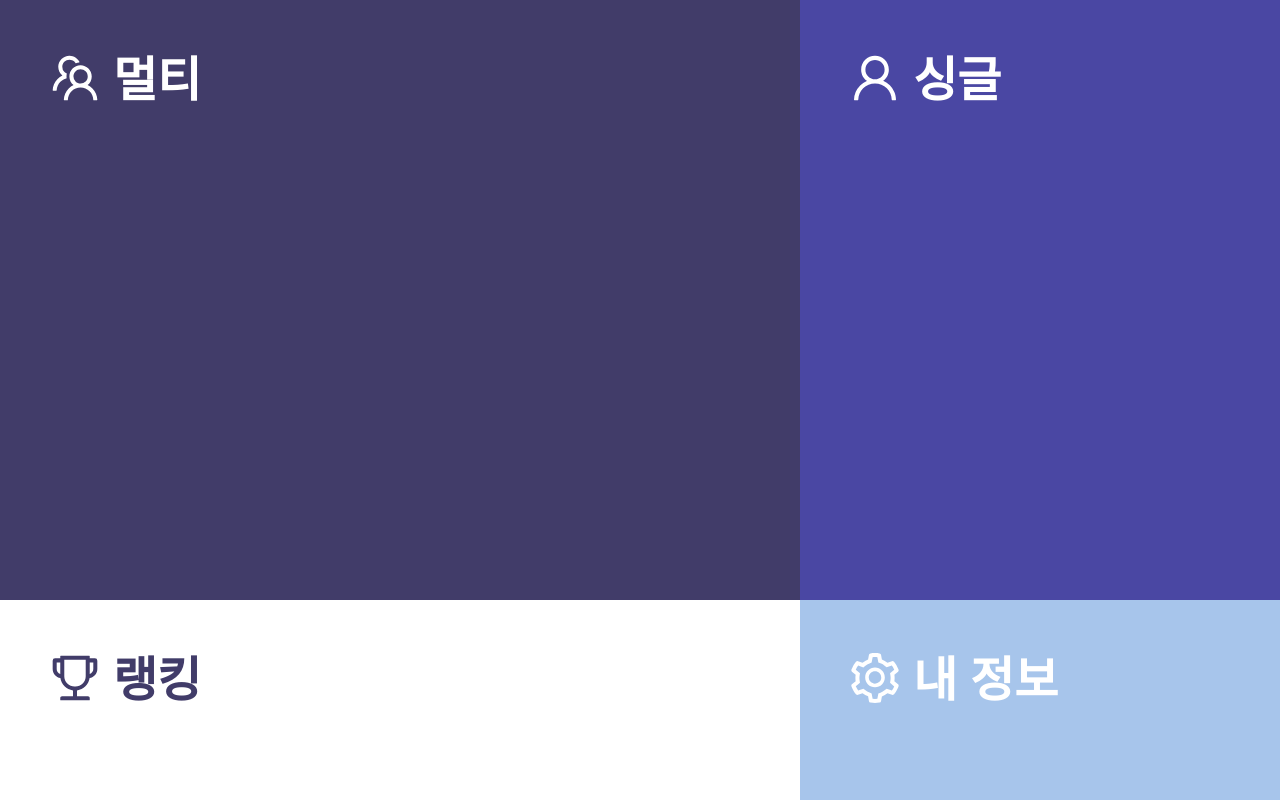
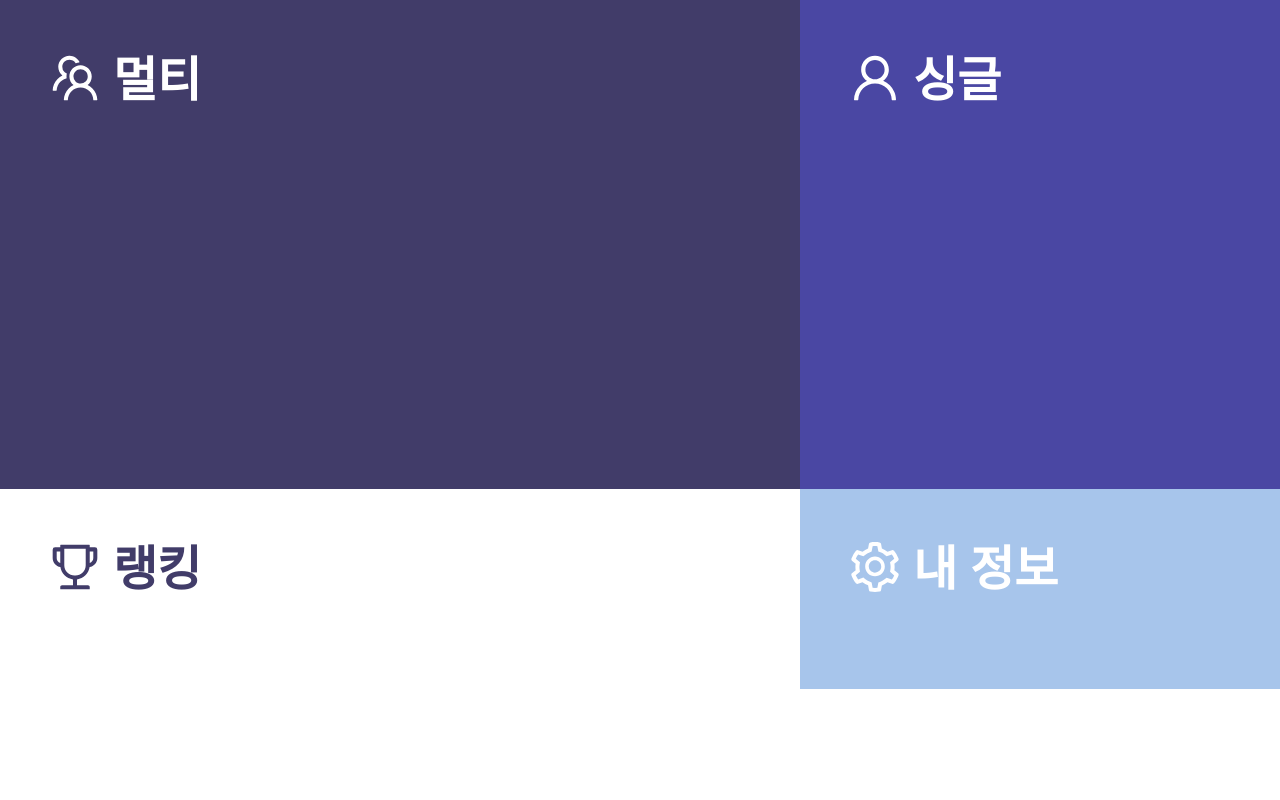
Before and after one commit to gunkim/2048-online, a Next.js app in the folder frontend/: page / in a window 1280 px wide. Shown: the top 800 px of the page. Built offline with nearby package versions, Linux system fonts and the light colour scheme; what typesafe-actions would draw is missing.

Commit message:
design: 미디어 쿼리 적용

```diff
--- a/frontend/pages/index.tsx
+++ b/frontend/pages/index.tsx
@@ -9,7 +9,7 @@ import styled from "styled-components"
 const { Title, Text } = Typography
 
 const MyTitle = styled(Title)`
-  font-size: 6vh !important;
+  font-size: 3rem !important;
   a {
     color: white !important;
     color: ${props => `${props.color} !important;`};
@@ -31,17 +31,33 @@ const MySettingOutlined = styled(SettingOutlined)`
   font-size: 50px;
   color: white;
 `
+const MyRow = styled(Row)`
+  @media screen and (max-width: 2000px) {
+    .top {
+      height: 600px;
+    }
+    .bottom {
+      height: 369px;
+    }
+  }
+  @media screen and (max-width: 1366px) {
+    .top {
+      height: 489px;
+    }
+    .bottom {
+      height: 200px;
+    }
+  }
+`
 const Tile = styled(Col)`
-  min-height: ${props => props.height};
   background: ${props => props.background};
   padding: 50px;
 `
-const Center = styled.div``
 export default function Home() {
   return (
     <div>
-      <Row>
-        <Tile xs={24} lg={15} height={"600px"} background={"#413C69"}>
+      <MyRow>
+        <Tile xs={24} lg={15} className="top" background={"#413C69"}>
           <MyTitle font={30}>
             <Link href="/rooms">
               <a>
@@ -59,7 +75,7 @@ export default function Home() {
             </Link>
           </MyTitle>
         </Tile>
-        <Tile xs={24} lg={15} height={"369px"} background={"#ffffff"}>
+        <Tile xs={24} lg={15} className="bottom" background={"#ffffff"}>
           <MyTitle color={"#413C69"}>
             <Link href="/single">
               <a>
@@ -77,7 +93,7 @@ export default function Home() {
             </Link>
           </MyTitle>
         </Tile>
-      </Row>
+      </MyRow>
     </div>
   )
-};
+}
```
